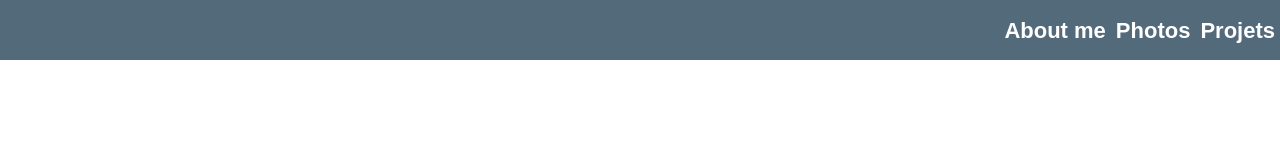
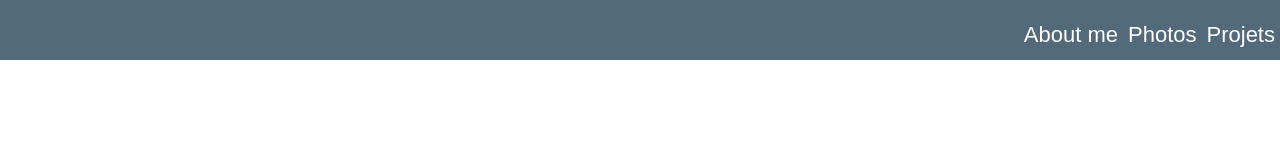
Before and after one commit to rlcDev/me, a React (Create React App) app: page / in a window 1280 px wide. Shown: the top 160 px of the page. Built offline with nearby package versions, Linux system fonts and the light colour scheme.

Commit message:
Add routing between pages && improve style

```diff
--- a/src/App.js
+++ b/src/App.js
@@ -1,16 +1,12 @@
 import React, { Component } from 'react';
 import './App.css';
-import MyHeader from './components/MyHeader/MyHeader';
-import MyFooter from './components/MyFooter/MyFooter';
-import Content from './components/Content'
+import BasePage from './basePage/basePage'
 
 class App extends Component {
   render() {
     return (
       <div>
-        <MyHeader/>
-        <Content/>
-        <MyFooter/>
+        <BasePage/>
       </div>
     );
   }
--- /dev/null
+++ b/src/basePage/basePage.js
@@ -0,0 +1,29 @@
+import React, { Component } from 'react';
+import MyHeader from '../components/MyHeader/MyHeader'
+import MyFooter from '../components/MyFooter/MyFooter'
+import {routes} from '../components/MyHeader/Route/route'
+
+import { BrowserRouter as Router, Switch } from 'react-router-dom'
+
+
+
+class BasePage extends Component {
+
+    render() {
+        return (
+            <div>
+                <Router>
+                    <div>
+                    <MyHeader />
+                    <Switch>
+                        {routes()}
+                    </Switch>
+                    </div>
+                </Router>
+                <MyFooter />
+            </div>
+        );
+    }
+
+}
+export default BasePage;
--- /dev/null
+++ b/src/components/AboutMe/aboutMe.js
@@ -0,0 +1,15 @@
+import React, { Component } from 'react';
+
+
+class AboutMe extends Component {
+
+render(){
+    return(
+        <div>
+        <p>AboutMe</p>
+        </div>
+    );
+}
+
+}
+export default AboutMe;
--- a/src/components/MyHeader/Categories/CatagoriesData.js
+++ b/src/components/MyHeader/Categories/CatagoriesData.js
@@ -1,18 +1,25 @@
+import AboutMe from '../../AboutMe/aboutMe'
+import Photos from '../../Photos/photos'
+
 export const CategoriesData = [
     {
         key : 0,
+        path : '/aboutMe',
         hasLink : false,
+        component : AboutMe,
         title : "About me"
     },
     {
         key : 1,
+        path : '/photos',
+        component : Photos,
         hasLink : false,
         title : "Photos"
     },
     {
         key : 2,
         hasLink : true,
-        link : "https://public.rlcdev.fr",
+        link : "http://public.rlcdev.fr",
         title : "Projets"
     }
 ];
--- a/src/components/MyHeader/Categories/Category/Category.js
+++ b/src/components/MyHeader/Categories/Category/Category.js
@@ -1,17 +1,19 @@
 import React from 'react';
 import './CategoryStyle.css';
+import { Link } from 'react-router-dom';
 
 export default function Category(props) {
 
     let categoryComponent;
-    if(props.hasLink){
+    if (props.hasLink) {
         categoryComponent =
-            <a href={props.link}>
-                 <h2 className="titleCategoryStyle" >{props.title}</h2>
-             </a>
+            <a href={props.link} className="LinkStyle">
+                <p className="titleCategoryStyle" >{props.title}</p>
+            </a>
     } else {
-        categoryComponent = <h2 className="titleCategoryStyle">{props.title}</h2>
+        categoryComponent =
+            <Link className="titleCategoryStyle" to={props.path}>{props.title}</Link>
+
     }
-
-    return(categoryComponent);
+    return (categoryComponent);
 }
--- a/src/components/MyHeader/Categories/Category/CategoryStyle.css
+++ b/src/components/MyHeader/Categories/Category/CategoryStyle.css
@@ -5,12 +5,23 @@
     margin-left: 5px;
     margin-right: 5px;
     transition : 0.5s;
+    text-decoration: unset;
+    font-weight: lighter;
+    outline: none;
 }
 
 .titleCategoryStyle:hover{
     cursor: pointer;
-    color: rgb(179, 179, 179);
-    text-decoration: underline;
+    color: rgb(3, 92, 33);
+    /*text-decoration: underline;*/
     transition : 0.5s;
 
 }
+
+.LinkStyle{
+    outline: none;
+}
+
+.titleCategoryStyle:focus{
+    color: rgb(138, 0, 0);
+}
--- /dev/null
+++ b/src/components/MyHeader/Route/route.js
@@ -0,0 +1,11 @@
+import React from 'react'
+import {CategoriesData} from '../Categories/CatagoriesData'
+import {Route} from 'react-router-dom'
+
+export function routes(){
+    return (
+        CategoriesData.map(  (elt)=> {
+        return(<Route path={elt.path} component={elt.component}/>)
+    })
+    )
+}
--- a/src/components/Content.js
+++ b/src/components/Photos/photos.js
@@ -1,13 +1,15 @@
 import React, { Component } from 'react';
 
-class Content extends Component {
+
+class Photos extends Component {
 
 render(){
     return(
         <div>
+        <p>photos</p>
         </div>
     );
 }
 
 }
-export default Content;
+export default Photos;
```
Also changed, not shown: src/components/MyHeader/Categories/Categories.js (+6 -5 lines), src/components/MyHeader/MyHeader.js (+11 -11 lines).
